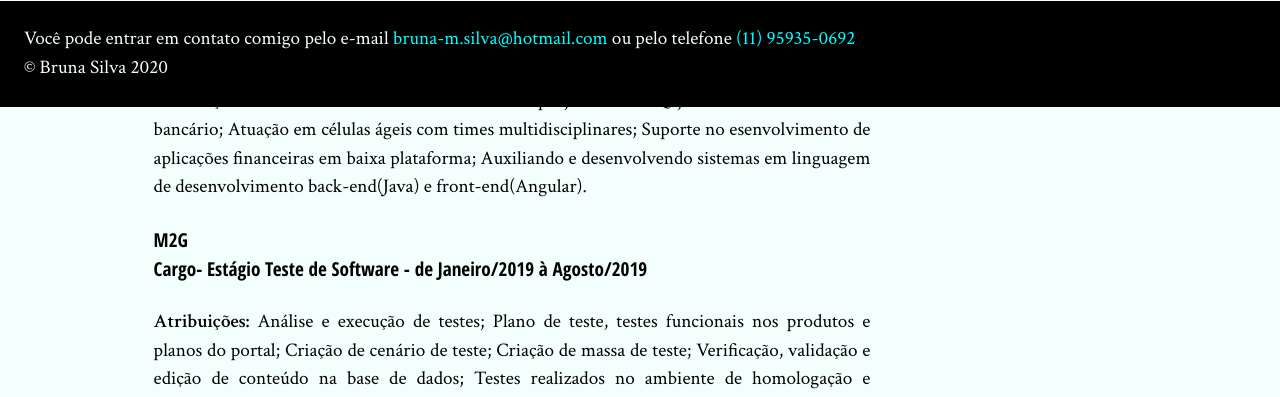
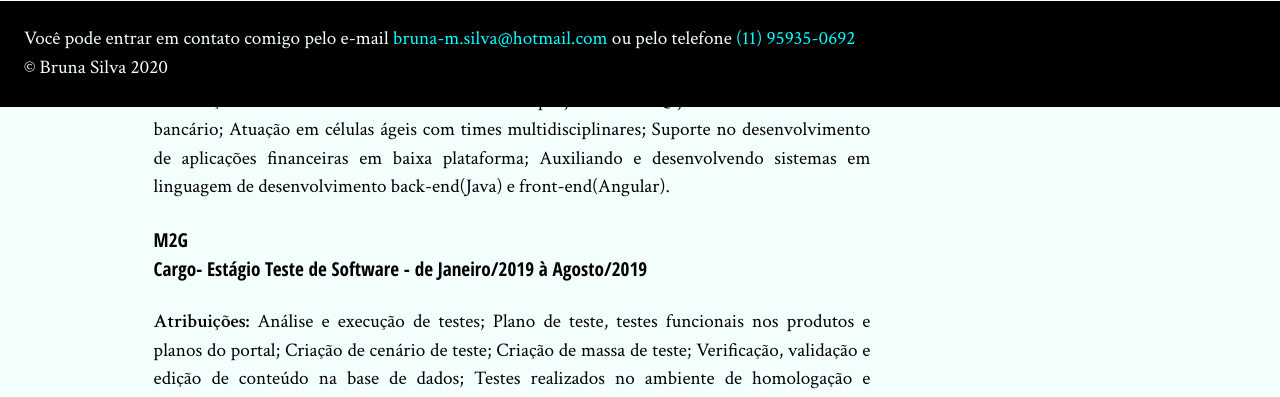
Before and after one commit to BrunaSilva07/Portfolio, a plain HTML site: page index.html in a window 1280 px wide. Shown: the part 693-1090 px from the top of the page. Drawn offline with Linux system fonts and the light colour scheme.

Commit message:
atualização

```diff
--- a/index.html
+++ b/index.html
@@ -24,7 +24,7 @@
             <h2 class="subtitulo-texto">Experiências</h2>
                 <h3>BRQ</h3>
                 <h4>Cargo- Desenvolvedora Java - Agosto/2019</h4>
-                <p><strong>Atribuições:</strong> Atividades de desenvolvimento em projetos da BRQ junto a clientes do setor bancário; Atuação em células ágeis com times multidisciplinares; Suporte no esenvolvimento de aplicações financeiras em baixa plataforma; Auxiliando e desenvolvendo sistemas em linguagem de desenvolvimento back-end(Java) e front-end(Angular).</p>
+                <p><strong>Atribuições:</strong> Atividades de desenvolvimento em projetos da BRQ junto a clientes do setor bancário; Atuação em células ágeis com times multidisciplinares; Suporte no desenvolvimento de aplicações financeiras em baixa plataforma; Auxiliando e desenvolvendo sistemas em linguagem de desenvolvimento back-end(Java) e front-end(Angular).</p>
                 <h3>M2G</h3>
                 <h4>Cargo- Estágio Teste de Software - de Janeiro/2019 à Agosto/2019</h4>
                 <p><strong>Atribuições:</strong> Análise e execução de testes;
```
